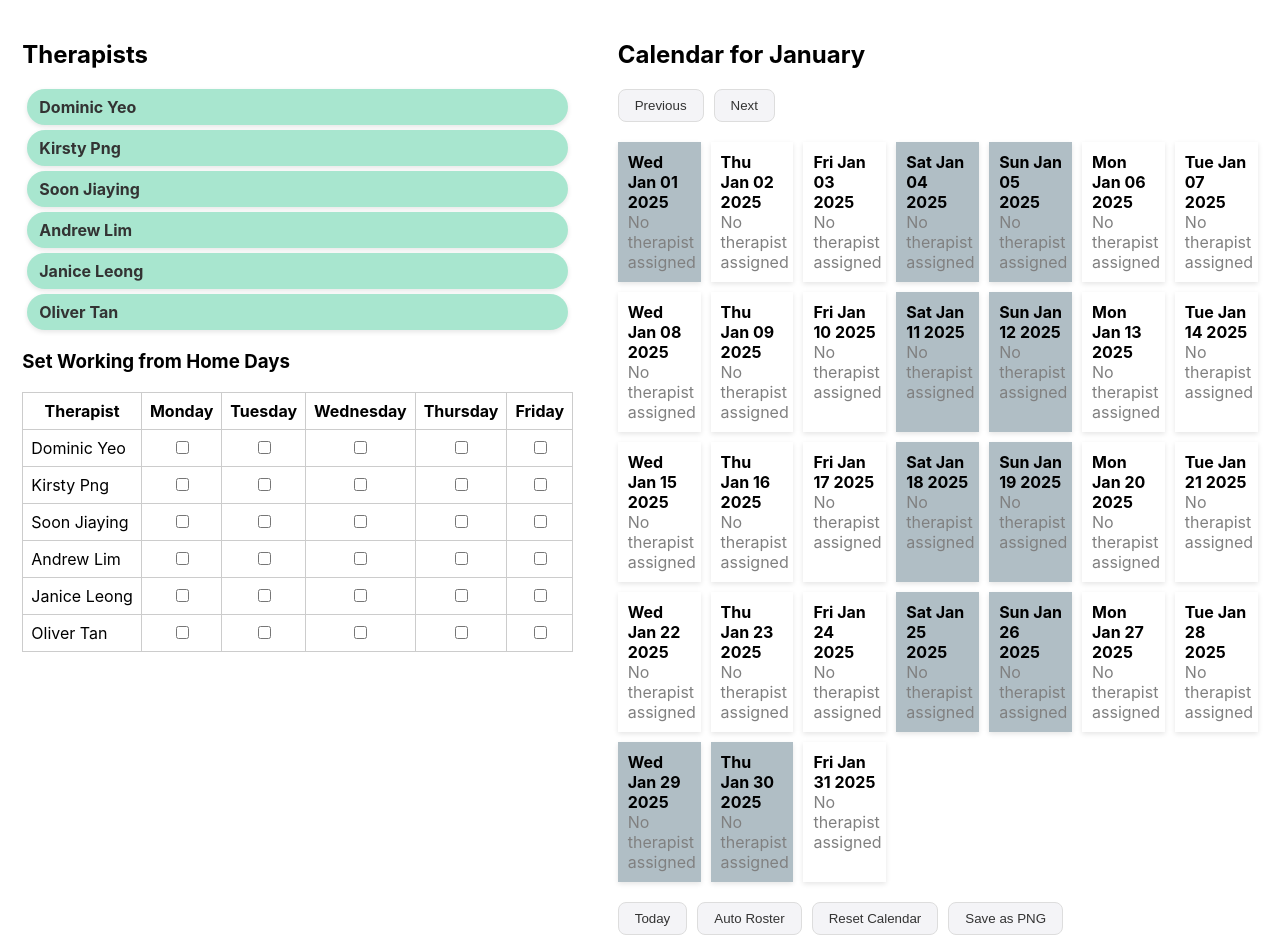
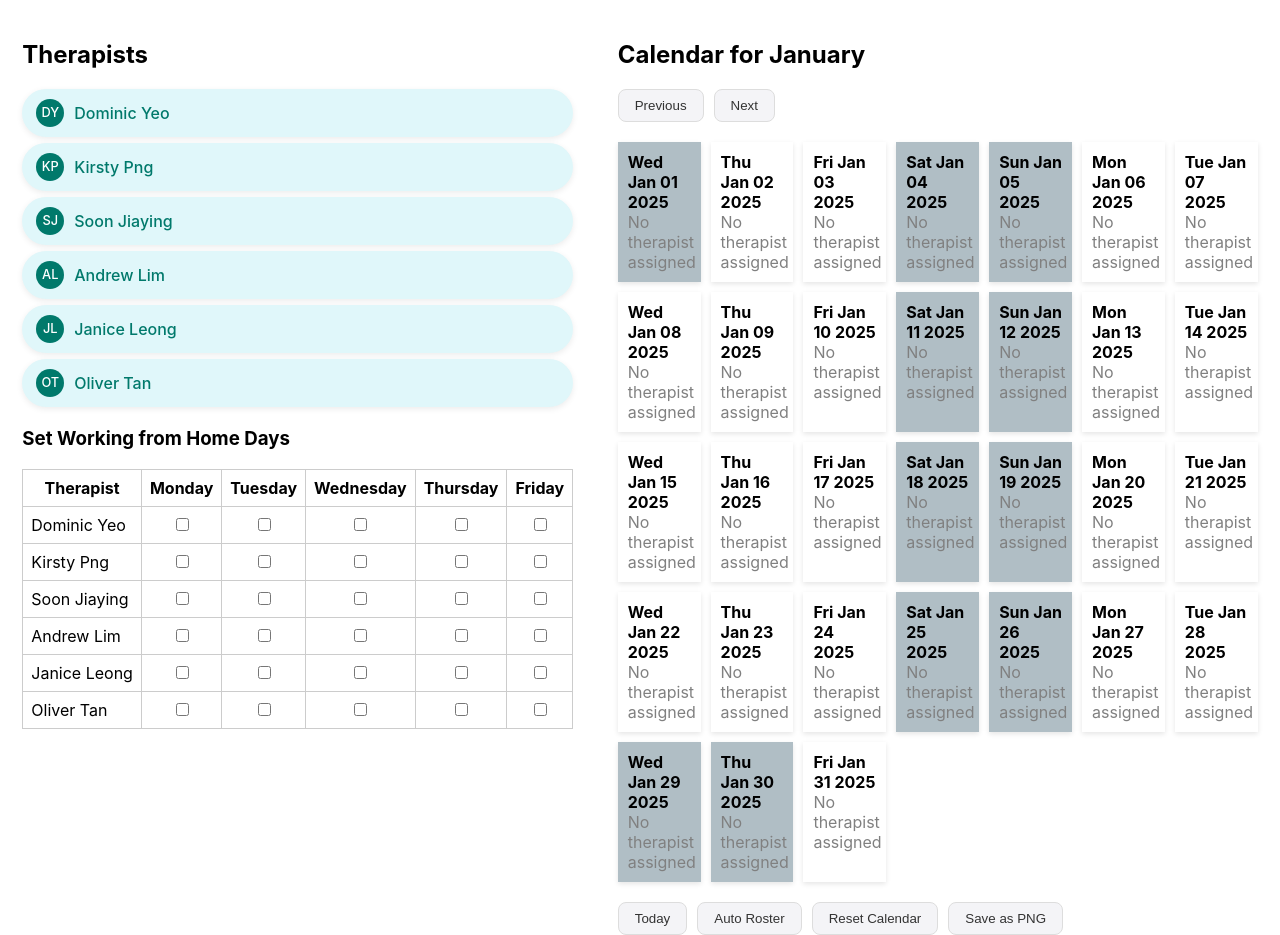
Before and after one commit to jxhnthan/hwb-crisis-rostering, a React (Create React App) app: page / in a window 1280 px wide. Built offline with nearby package versions, Linux system fonts and the light colour scheme.

Commit message:
Update App.js

```diff
--- a/src/App.js
+++ b/src/App.js
@@ -44,28 +44,54 @@ const get2025Calendar = () => {
 
 const calendarData = get2025Calendar(); // Initialize full 2025 calendar
 
-// Therapist Component (Draggable)
 const Therapist = ({ name }) => {
   const [, drag] = useDrag(() => ({
     type: 'THERAPIST',
     item: { name },
   }));
 
+  const initials = name
+    .split(' ')
+    .map((word) => word[0])
+    .join('')
+    .toUpperCase();
+
   return (
     <div
       ref={drag}
       style={{
-        padding: '8px 12px',
-        margin: '5px',
-        backgroundColor: '#A8E6CF', // Pastel blue
-        cursor: 'move',
-        borderRadius: '20px', // Rounded corners for tag shape
-        fontWeight: 'bold',
-        color: '#333',
-        boxShadow: '0 2px 5px rgba(0, 0, 0, 0.1)',
+        display: 'flex',
+        alignItems: 'center',
+        gap: '10px',
+        padding: '10px 14px',
+        margin: '6px 0',
+        backgroundColor: '#E0F7FA',
+        borderRadius: '999px',
+        fontWeight: '500',
+        color: '#00796B',
+        boxShadow: '0 2px 6px rgba(0, 0, 0, 0.08)',
+        cursor: 'grab',
+        transition: 'background 0.2s, transform 0.1s',
       }}
+      onMouseEnter={(e) => (e.currentTarget.style.backgroundColor = '#B2EBF2')}
+      onMouseLeave={(e) => (e.currentTarget.style.backgroundColor = '#E0F7FA')}
     >
-      {name}
+      <div
+        style={{
+          backgroundColor: '#00796B',
+          color: 'white',
+          borderRadius: '50%',
+          width: '28px',
+          height: '28px',
+          display: 'flex',
+          alignItems: 'center',
+          justifyContent: 'center',
+          fontSize: '0.8rem',
+        }}
+      >
+        {initials}
+      </div>
+      <span>{name}</span>
     </div>
   );
 };
```
